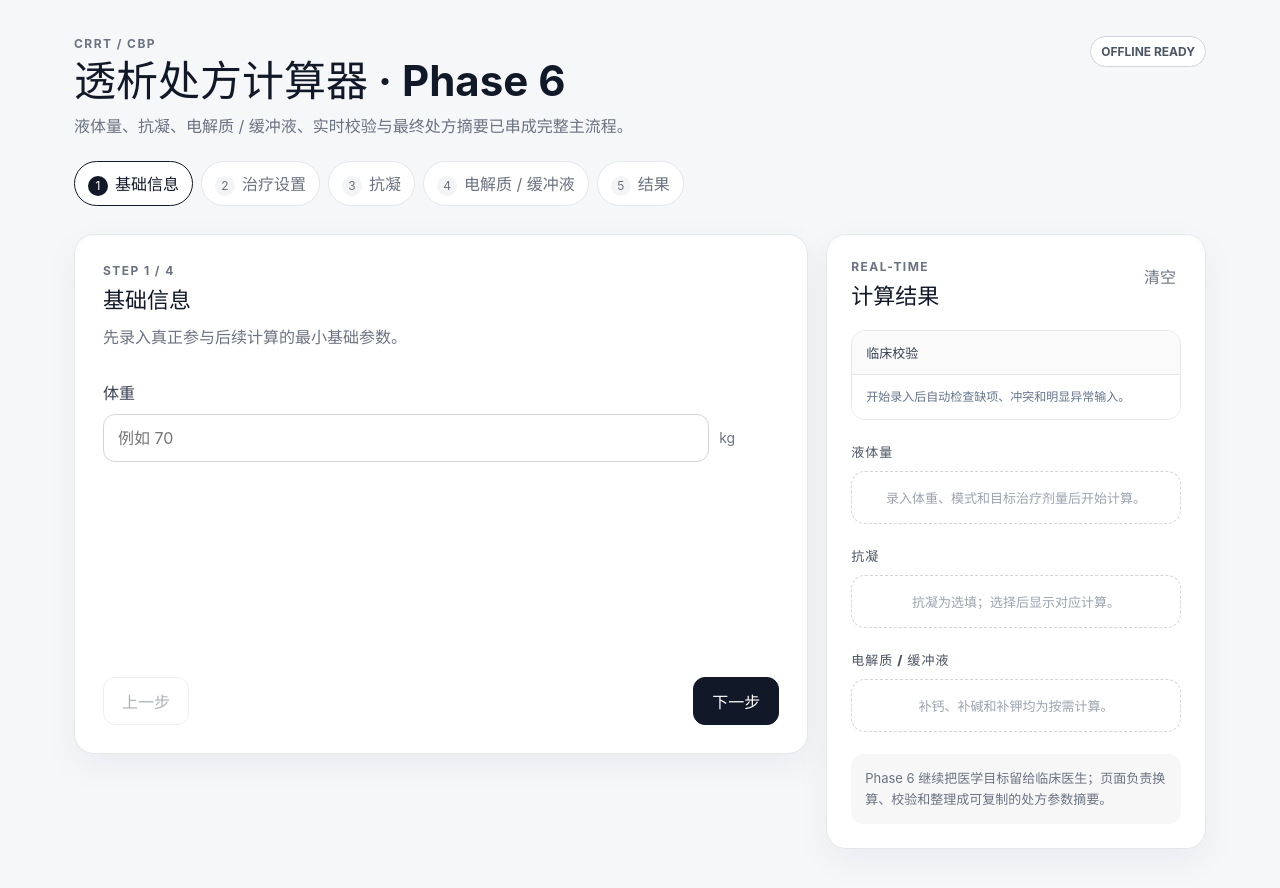
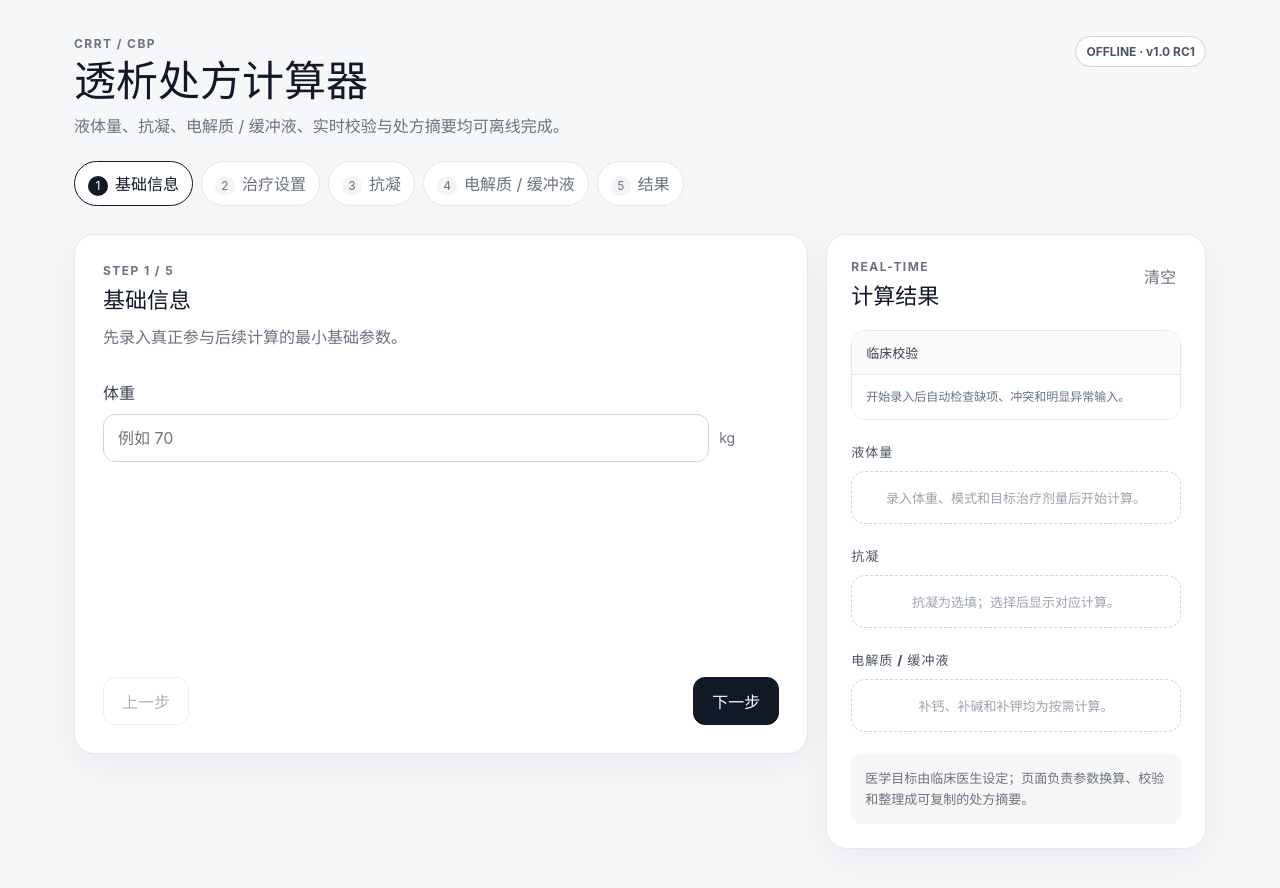
Before and after one commit to banxia-O/CRRT-Calculator, a React (Vite) app: page / in a window 1280 px wide. Shown: the top 888 px of the page. Built offline with nearby package versions, Linux system fonts and the light colour scheme.

Commit message:
chore: clean production branding

```diff
--- a/src/App.tsx
+++ b/src/App.tsx
@@ -433,10 +433,10 @@ export default function App() {
       <header className="page-header">
         <div>
           <div className="eyebrow">CRRT / CBP</div>
-          <h1>透析处方计算器 · Phase 6</h1>
-          <p>液体量、抗凝、电解质 / 缓冲液、实时校验与最终处方摘要已串成完整主流程。</p>
+          <h1>透析处方计算器</h1>
+          <p>液体量、抗凝、电解质 / 缓冲液、实时校验与处方摘要均可离线完成。</p>
         </div>
-        <span className="demo-badge">OFFLINE READY</span>
+        <span className="demo-badge">OFFLINE · v1.0 RC1</span>
       </header>
 
       <div className="stepper" aria-label="步骤">
@@ -603,7 +603,7 @@ export default function App() {
           <section className="card form-card">
             <div className="card-heading">
               <div>
-                <div className="step-count">STEP {stepIndex + 1} / {steps.length}</div>
+                <div className="step-count">STEP {stepIndex + 1} / {navigationSteps.length}</div>
                 <h2>{step?.title}</h2>
               </div>
             </div>
@@ -750,7 +750,7 @@ export default function App() {
             )}
 
             <div className="summary-note">
-              Phase 6 继续把医学目标留给临床医生；页面负责换算、校验和整理成可复制的处方参数摘要。
+              医学目标由临床医生设定；页面负责参数换算、校验和整理成可复制的处方摘要。
             </div>
           </aside>
         </div>
```
